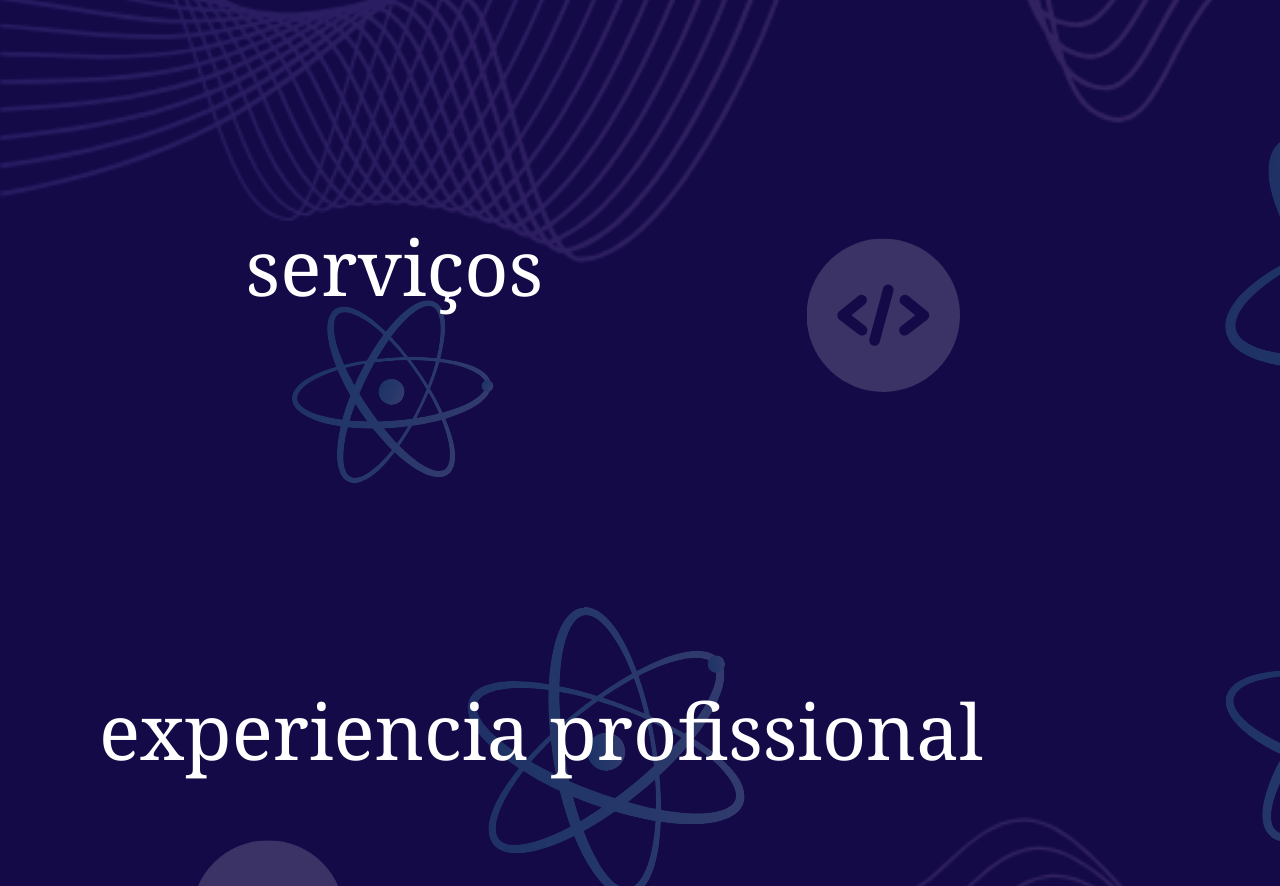
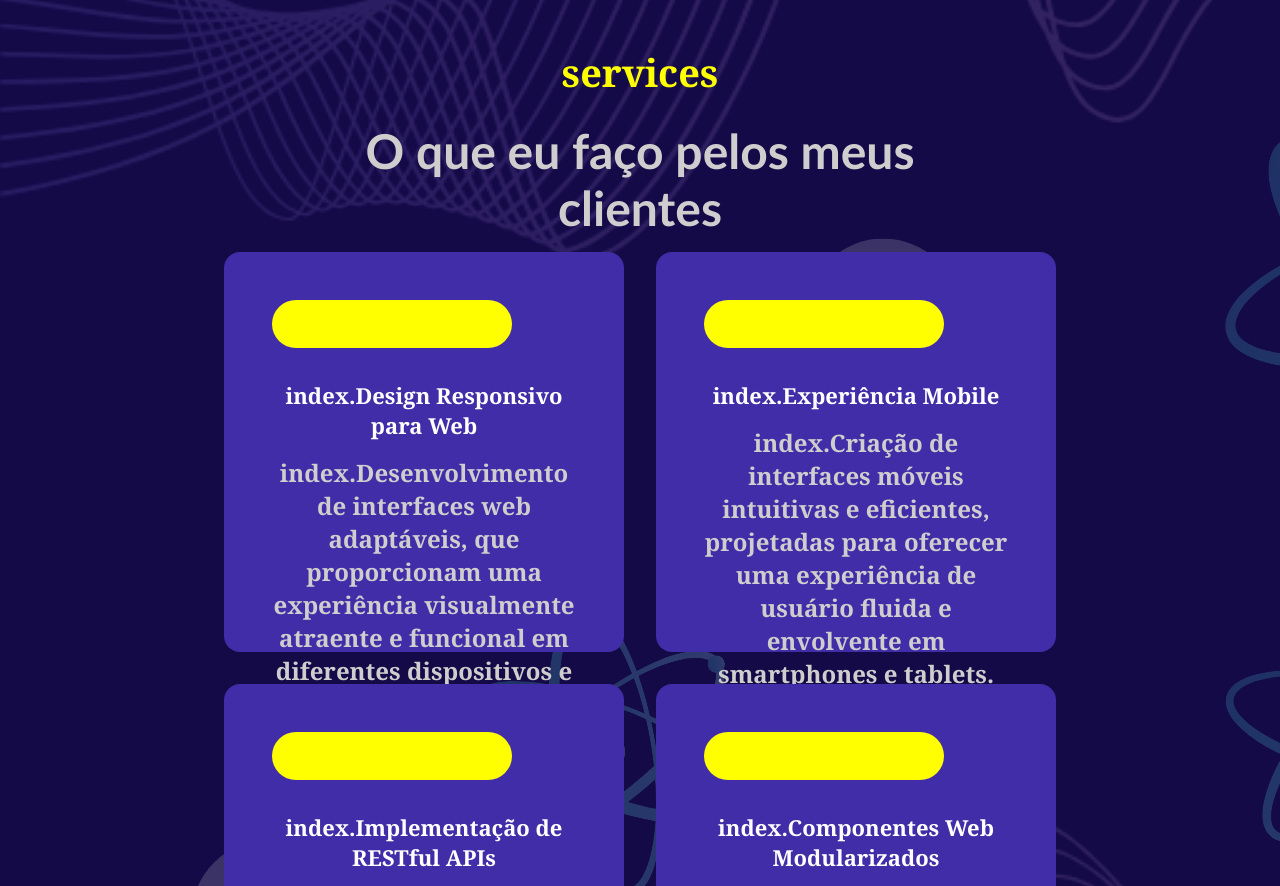
Before and after one commit to LucasPereira9/personalPortfolio, a Next.js app: page /en in a window 1280 px wide. Shown: the part 3300-4186 px from the top of the page. Built offline with nearby package versions, Linux system fonts and the light colour scheme.

Commit message:
feat: component created and ability component changed to receive services

```diff
--- a/src/app/[locale]/page.module.css
+++ b/src/app/[locale]/page.module.css
@@ -70,13 +70,13 @@
     justify-content: center;
     margin-top: 15vh;
 }
-.skill_title {
+.title {
     color: #FFFF00;
     font-size: 30px;
     margin-bottom: 3vh;
-    font-weight: 400;
+    font-weight: bold;
 }
-.skill_subtitle {
+.subtitle {
     text-align: center;
     font-size: 46px;
     font-family: 'Trebuchet MS', 'Lucida Sans Unicode', 'Lucida Grande', 'Lucida Sans', Arial, sans-serif;
@@ -84,7 +84,7 @@
 }
 .skills_content {
     margin-left: 30vh;
-    margin-right: 30vh;
+    margin-right: 16vh;
     margin-top: 10vh;
     display: flex;
     flex-wrap: wrap;
--- a/src/app/[locale]/page.tsx
+++ b/src/app/[locale]/page.tsx
@@ -10,6 +10,7 @@ import Ability from '@/components/ability';
 import About from '@/components/about';
 import React from 'react';
 import Skill from '@/components/skill';
+import Services from '@/components/services';
 
 export default function Index() {
   const [changingLanguage, setChangingLanguage] = React.useState(true as boolean);
@@ -70,18 +71,14 @@ const SkillsOptions = Skills.map((item, index) => (
        <About id='about' />
       </div>
       <div className={styles.skills_container}>
-            <h1 className={styles.skill_title}>{t('HABILIDADES')}</h1>
-            <h3 className={styles.skill_subtitle}>{t('Eu trabalho duro para melhorar minhas habilidades regularmente')}</h3>
+            <h1 className={styles.title}>{t('HABILIDADES')}</h1>
+            <h3 className={styles.subtitle}>{t('Eu trabalho duro para melhorar minhas habilidades regularmente')}</h3>
             <div className={styles.skills_content}>
                 {SkillsOptions}
             </div>
       </div>
-      <div style={{height: '50vh'}} id='services' className={styles.personal_info_container}>
-        <div>
-            <p className={styles.first_name}>serviços</p>
-        </div>
-        <div>
-        </div>
+      <div className={styles.personal_info_container}>
+        <Services id='services' />
       </div>
       <div style={{height: '50vh'}} id='experience' className={styles.personal_info_container}>
         <div>
--- a/src/components/ability/ability.structure.ts
+++ b/src/components/ability/ability.structure.ts
@@ -1,5 +1,7 @@
-export interface ISkillProps {
-    icon: React.ElementType
+export interface IAbilitiyProps {
+    isServices?: boolean
+    serviceIcon?: React.ReactNode
+    icon?: React.ElementType
     title: string
     description: string
 }
--- a/src/components/ability/index.tsx
+++ b/src/components/ability/index.tsx
@@ -1,16 +1,16 @@
-import { ISkillProps } from "./ability.structure";
+import { IAbilitiyProps } from "./ability.structure";
 import styles from './ability.module.css'
 import { useTranslations } from "next-intl";
 
 
-export default function Ability(props: ISkillProps) {
+export default function Ability(props: IAbilitiyProps) {
     const t = useTranslations('index');
     const { icon: Icon } = props;
 
     return (
-        <div className={styles.container}>
+        <div style={{textAlign: props.isServices ? 'center' : undefined}} className={styles.container}>
             <div className={styles.content}>
-                <Icon className={styles.icon} />
+                {props.isServices ? props.serviceIcon : <Icon className={styles.icon} /> }
                 <h2 className={styles.title}>{t(props.title)}</h2>
                 <h3 style={{fontSize: '24px'}}>{t(props.description)}</h3>
             </div>
--- /dev/null
+++ b/src/components/services/index.tsx
@@ -0,0 +1,27 @@
+import { IServicesProps } from "./services.structure";
+import styles from './services.module.css'
+import Ability from "../ability";
+import AnimatedContainer from "../animatedContainer";
+import { ServicesOptions } from "@/utils";
+import PrimaryButton from "../primaryButton";
+
+
+export default function Services(props: IServicesProps) {
+
+    const ServicesList = ServicesOptions.map((item, index) => (
+        <AnimatedContainer key={index}>
+           <Ability serviceIcon={<PrimaryButton />} isServices icon={item.icon} title={item.title} description={item.description} />
+        </AnimatedContainer>
+    ));
+    return (
+        <div className={styles.container} id={props.id}>
+            <div className={styles.title_container}>
+                 <h3 className={styles.title}>services</h3>
+                 <h3 className={styles.subtitle}>O que eu faço pelos meus clientes</h3>
+            </div>
+            <div className={styles.service_content}>
+                {ServicesList}
+            </div>
+        </div>
+    )
+}
--- /dev/null
+++ b/src/components/services/services.module.css
@@ -0,0 +1,25 @@
+.container {
+    height: 80vh;
+}
+.title_container {
+    align-items: center;
+    display: flex;
+    flex-direction: column;
+}
+.title {
+    color: #FFFF00;
+    font-size: 38px;
+    margin-bottom: 3vh;
+    font-weight: bold;
+}
+.subtitle {
+    text-align: center;
+    font-size: 48px;
+    font-family: 'Trebuchet MS', 'Lucida Sans Unicode', 'Lucida Grande', 'Lucida Sans', Arial, sans-serif;
+    max-width: 80vh;
+}
+.service_content {
+    display: flex;
+    justify-content: center;
+    flex-wrap: wrap;
+}
--- /dev/null
+++ b/src/components/services/services.structure.ts
@@ -0,0 +1,3 @@
+export interface IServicesProps {
+    id: string
+}
--- a/src/utils.ts
+++ b/src/utils.ts
@@ -111,3 +111,29 @@ export const Skills = [
         level: 85
     }
 ]
+export const ServicesOptions = [
+    {
+        title: 'Design Responsivo para Web',
+        description: 'Desenvolvimento de interfaces web adaptáveis, que proporcionam uma experiência visualmente atraente e funcional em diferentes dispositivos e tamanhos de tela.'
+    },
+    {
+        title: 'Experiência Mobile',
+        description: 'Criação de interfaces móveis intuitivas e eficientes, projetadas para oferecer uma experiência de usuário fluida e envolvente em smartphones e tablets.'
+    },
+    {
+        title: 'Implementação de RESTful APIs',
+        description: 'Desenvolvimento de APIs RESTful robustas e escaláveis, permitindo a integração simplificada de sistemas e o compartilhamento eficiente de dados entre plataformas.'
+    },
+    {
+        title: 'Componentes Web Modularizados',
+        description: 'Construção de componentes web modulares e flexíveis, promovendo a reutilização de código e a consistência visual em todo o projeto.'
+    },
+    {
+        title: 'Publicação de Aplicativos Mobile',
+        description: 'Assistência completa no processo de publicação de aplicativos nas principais lojas virtuais, garantindo que seu aplicativo alcance o público-alvo desejado.'
+    },
+    {
+        title: 'Serviços Personalizados sob Medida',
+        description: 'Adaptação de serviços para atender às necessidades específicas de cada cliente, proporcionando soluções exclusivas e de alta qualidade.'
+    },
+]
```
